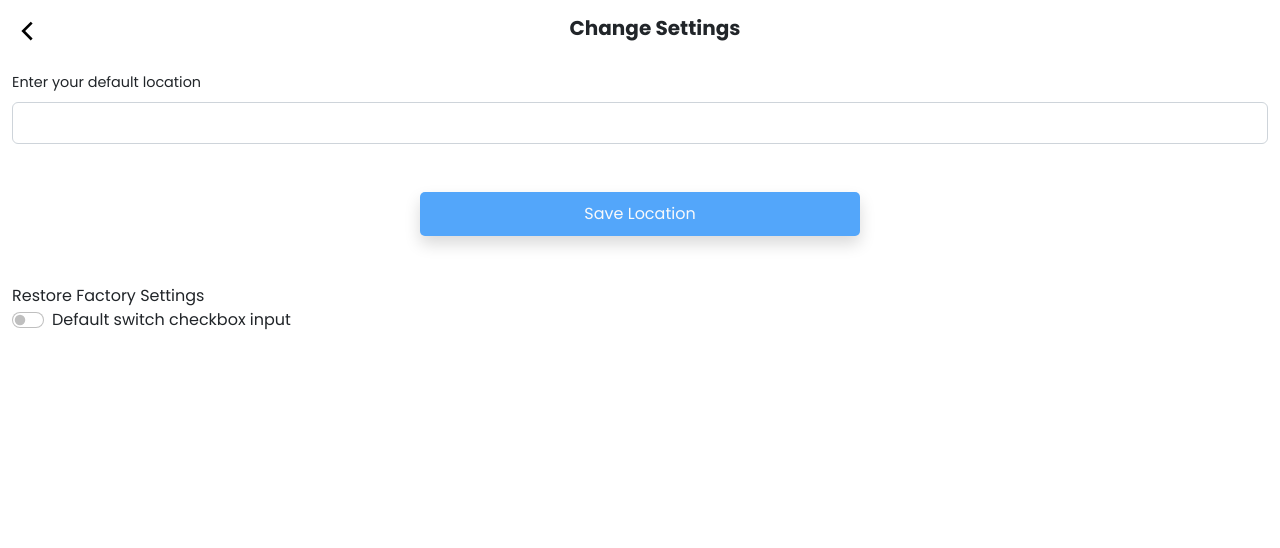
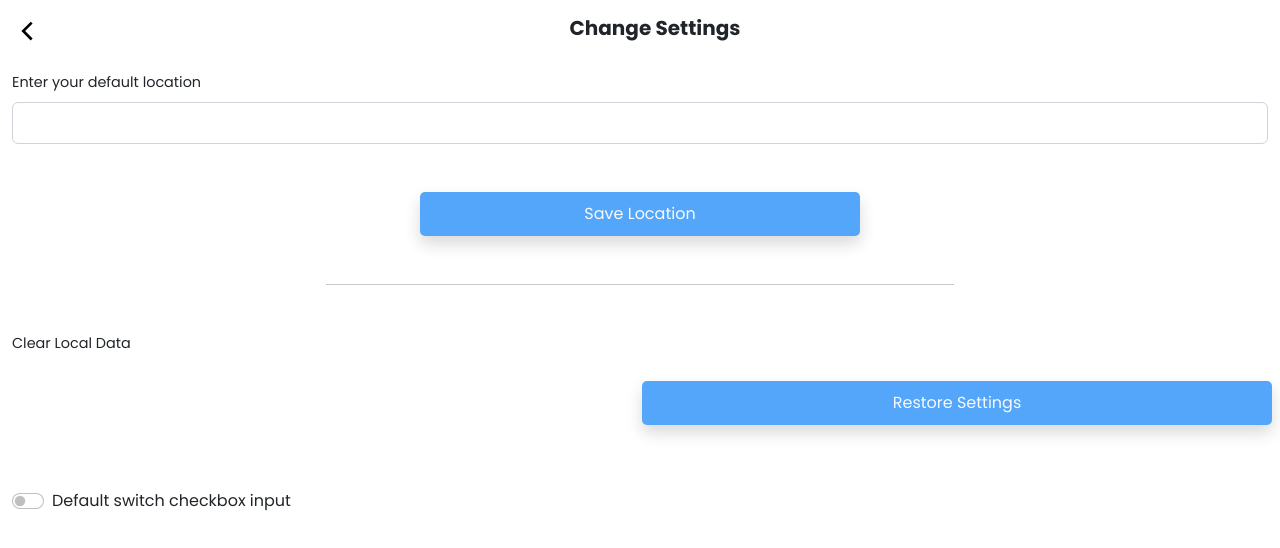
Before and after one commit to JoaoP74/react-weather, a React (Create React App) app: page /settings in a window 1280 px wide. Shown: the top 548 px of the page. Built offline with nearby package versions, Linux system fonts and the light colour scheme.

Commit message:
changed the restore factory settings component structure

```diff
--- a/src/pages/Settings.jsx
+++ b/src/pages/Settings.jsx
@@ -54,14 +54,21 @@ const Settings = () => {
               />
             </section>
 
-            <section className="factory-settings">
+             <hr className="horizontal-line py-3 w-50 m-auto "/>
+
+            <section className="factory-settings my-3 row">
               <label
                 htmlFor="factory-settings-reset "
-                className="text-capitalize"
+                className="text-capitalize d-block brand-small-text col"
               >
-                restore factory settings
+                clear local data
               </label>
+              <Button
+                text="restore settings"
+                className="col mx-2  shadow brand-btn-3 toggle-width-3 my-5 width-toggle text-light text-capitalize"
+              />
             </section>
+
 
             <section className="form-check form-switch">
               <input
```
